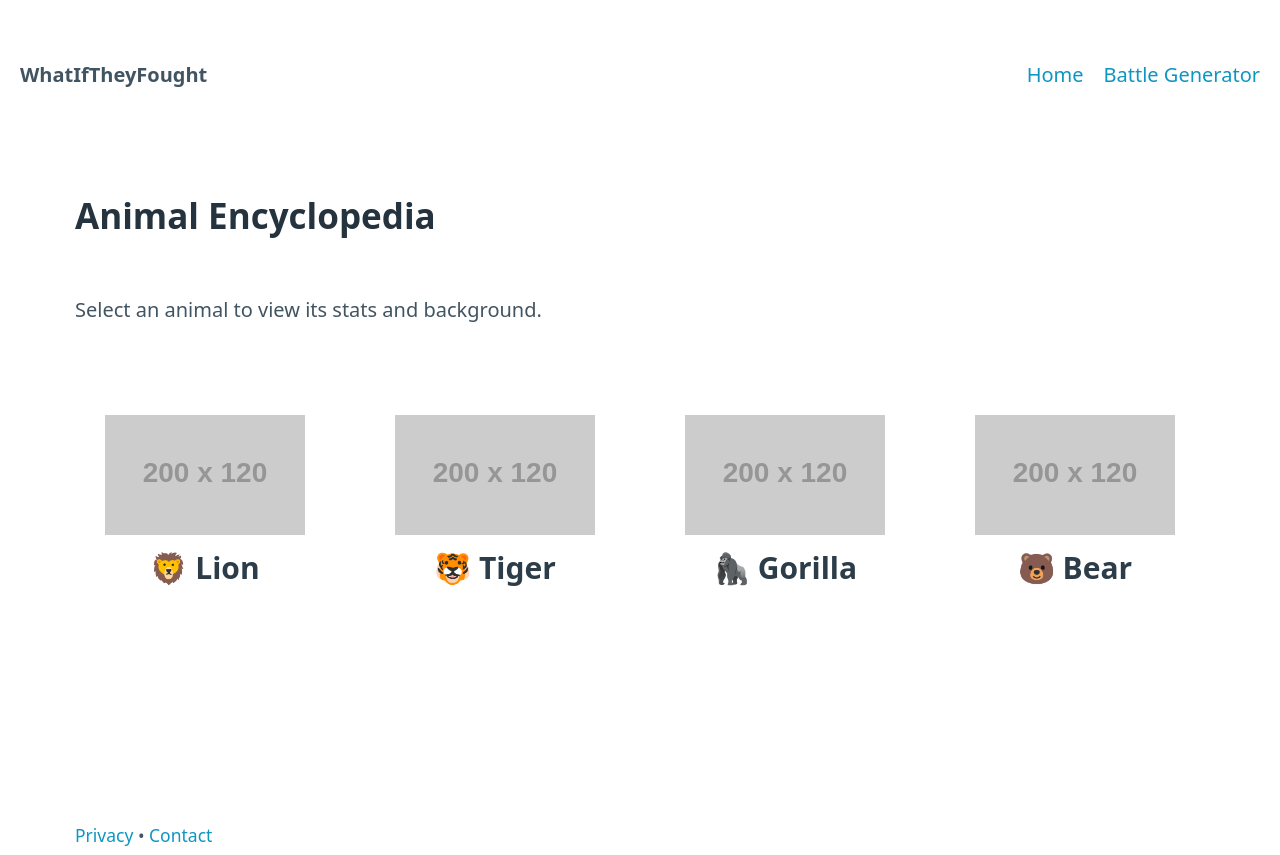
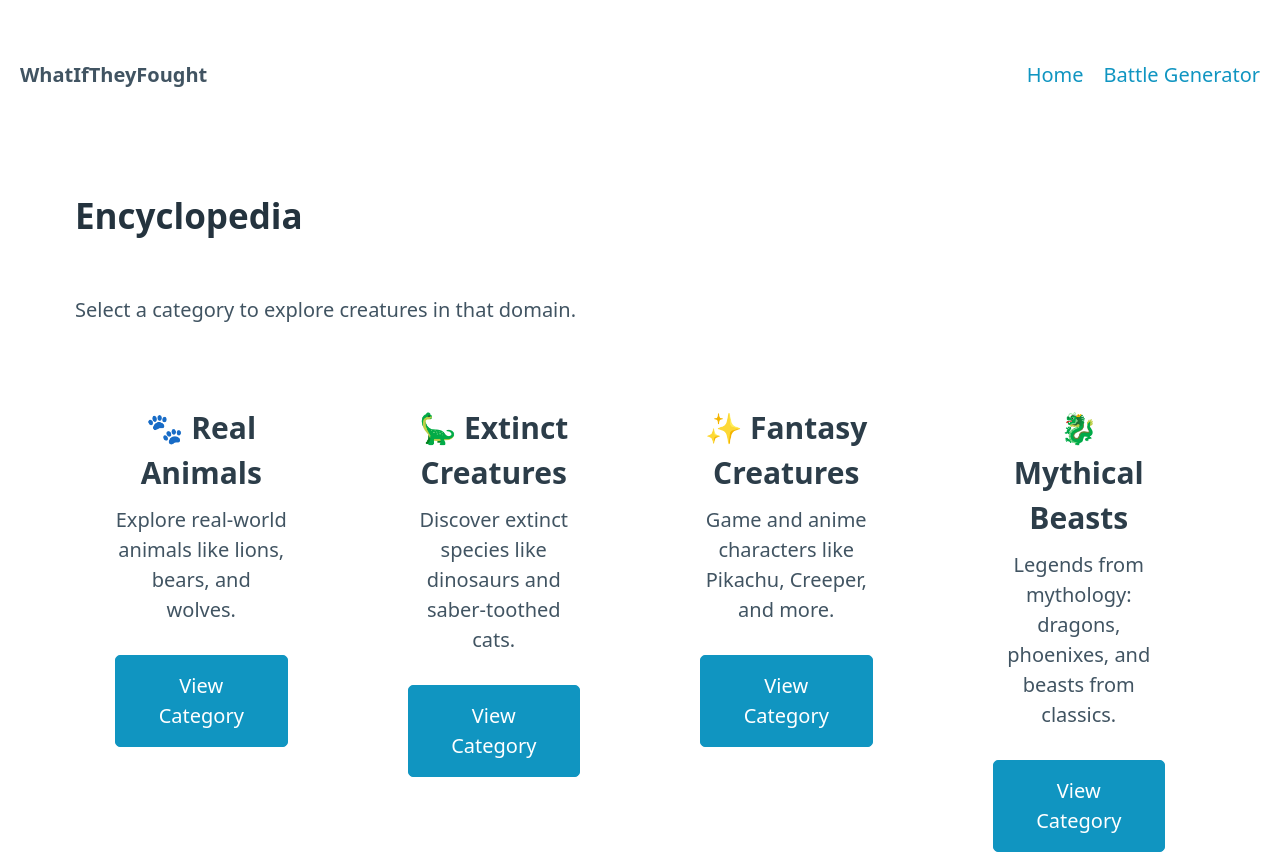
Before and after one commit to datouwanzi/whatiftheyfought, a plain HTML site: page encyclopedia.html in a window 1280 px wide. Shown: the top 855 px of the page. Drawn offline with nearby package versions, Linux system fonts and the light colour scheme; placeholder pictures from the web are drawn by us.

Commit message:
Update encyclopedia.html

```diff
--- a/encyclopedia.html
+++ b/encyclopedia.html
@@ -10,36 +10,37 @@
       padding-top: 2rem;
     }
 
-    .grid {
+    .category-grid {
       display: grid;
-      grid-template-columns: repeat(auto-fit, minmax(200px, 1fr));
-      gap: 1.5rem;
-      padding: 2rem 0;
+      grid-template-columns: repeat(auto-fit, minmax(250px, 1fr));
+      gap: 2rem;
+      margin-top: 2rem;
     }
 
-    .animal-card {
+    .category-card {
+      padding: 2rem;
       border: 1px solid var(--pico-border-color);
-      padding: 1rem;
       border-radius: 12px;
       text-align: center;
+      transition: transform 0.2s;
       background: var(--pico-background-color);
-      transition: transform 0.2s;
     }
 
-    .animal-card:hover {
+    .category-card:hover {
       transform: scale(1.03);
     }
 
-    .animal-card h3 {
-      margin: 0.5rem 0;
+    .category-card h3 {
+      margin-bottom: 0.5rem;
     }
 
-    .animal-card a {
-      text-decoration: none;
+    .category-card a {
+      display: block;
+      margin-top: 1rem;
     }
 
     @media (prefers-color-scheme: dark) {
-      .animal-card {
+      .category-card {
         background-color: #1d1f21;
         border-color: #333;
       }
@@ -59,37 +60,33 @@
   </nav>
 
   <main class="container">
-    <h2>Animal Encyclopedia</h2>
-    <p>Select an animal to view its stats and background.</p>
+    <h2>Encyclopedia</h2>
+    <p>Select a category to explore creatures in that domain.</p>
 
-    <div class="grid">
+    <div class="category-grid">
 
-      <div class="animal-card">
-        <a href="animals/lion.html">
-          <img src="https://via.placeholder.com/200x120?text=Lion" alt="Lion" />
-          <h3>🦁 Lion</h3>
-        </a>
+      <div class="category-card">
+        <h3>🐾 Real Animals</h3>
+        <p>Explore real-world animals like lions, bears, and wolves.</p>
+        <a href="encyclopedia-real.html" role="button">View Category</a>
       </div>
 
-      <div class="animal-card">
-        <a href="animals/tiger.html">
-          <img src="https://via.placeholder.com/200x120?text=Tiger" alt="Tiger" />
-          <h3>🐯 Tiger</h3>
-        </a>
+      <div class="category-card">
+        <h3>🦕 Extinct Creatures</h3>
+        <p>Discover extinct species like dinosaurs and saber-toothed cats.</p>
+        <a href="encyclopedia-extinct.html" role="button">View Category</a>
       </div>
 
-      <div class="animal-card">
-        <a href="animals/gorilla.html">
-          <img src="https://via.placeholder.com/200x120?text=Gorilla" alt="Gorilla" />
-          <h3>🦍 Gorilla</h3>
-        </a>
+      <div class="category-card">
+        <h3>✨ Fantasy Creatures</h3>
+        <p>Game and anime characters like Pikachu, Creeper, and more.</p>
+        <a href="encyclopedia-fantasy.html" role="button">View Category</a>
       </div>
 
-      <div class="animal-card">
-        <a href="animals/bear.html">
-          <img src="https://via.placeholder.com/200x120?text=Bear" alt="Bear" />
-          <h3>🐻 Bear</h3>
-        </a>
+      <div class="category-card">
+        <h3>🐉 Mythical Beasts</h3>
+        <p>Legends from mythology: dragons, phoenixes, and beasts from classics.</p>
+        <a href="encyclopedia-myth.html" role="button">View Category</a>
       </div>
 
     </div>
```
